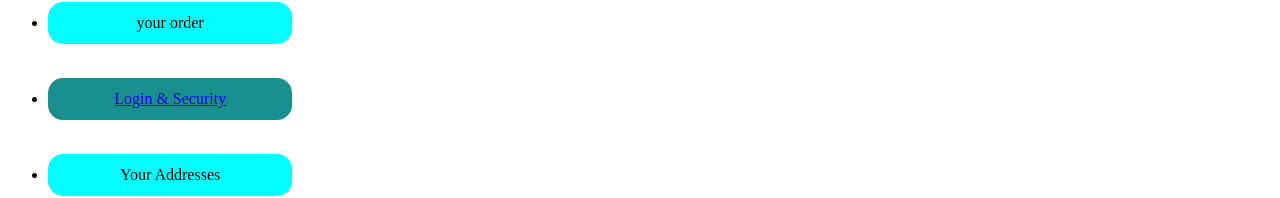
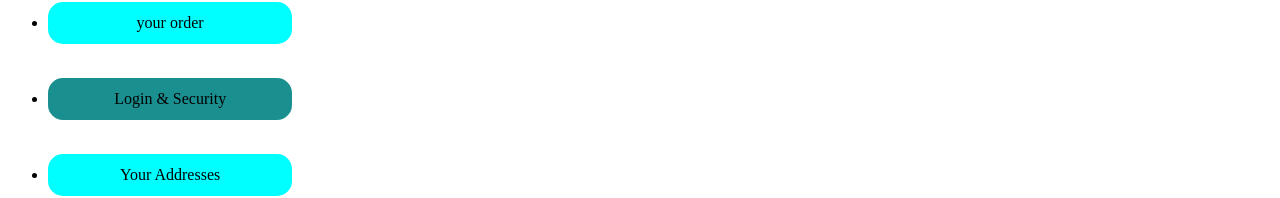
Before and after one commit to mdakifAkhtar/amazon-clone, a plain HTML site: page account.html in a window 1280 px wide. Shown: the part 138-336 px from the top of the page. Drawn offline with Linux system fonts and the light colour scheme.

Commit message:
Update account.html

```diff
--- a/account.html
+++ b/account.html
@@ -87,7 +87,7 @@
     <h3>Account</h3>
     <p><b>Hi! Mohammad</b></p>
     <ul><li class="yourorder">your order </li><br></ul>
-    <ul><li class="login"><a href="login&security.html"color:black>Login & Security</a></li><br></ul>
+    <ul><li class="login"><a href="login&security.html"style="color:black;text-decoration:none">Login & Security</a></li><br></ul>
     <ul><li class="address">Your Addresses </li><br></ul>
     <ul><li class="device">Device Loging </li><br></ul>
     <ul><li class="purchase">Review Your Purchase </li><br></ul>
```
